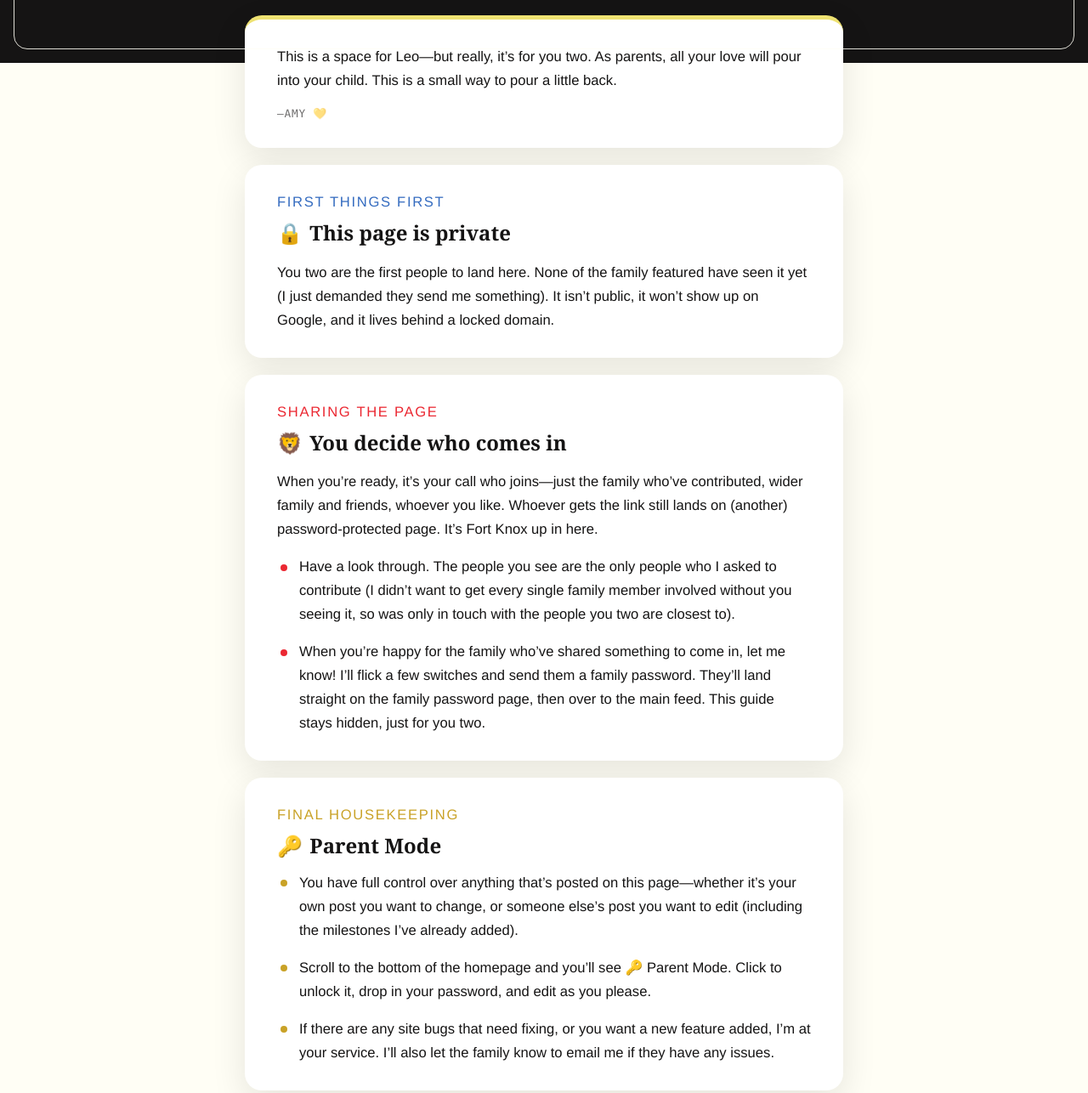
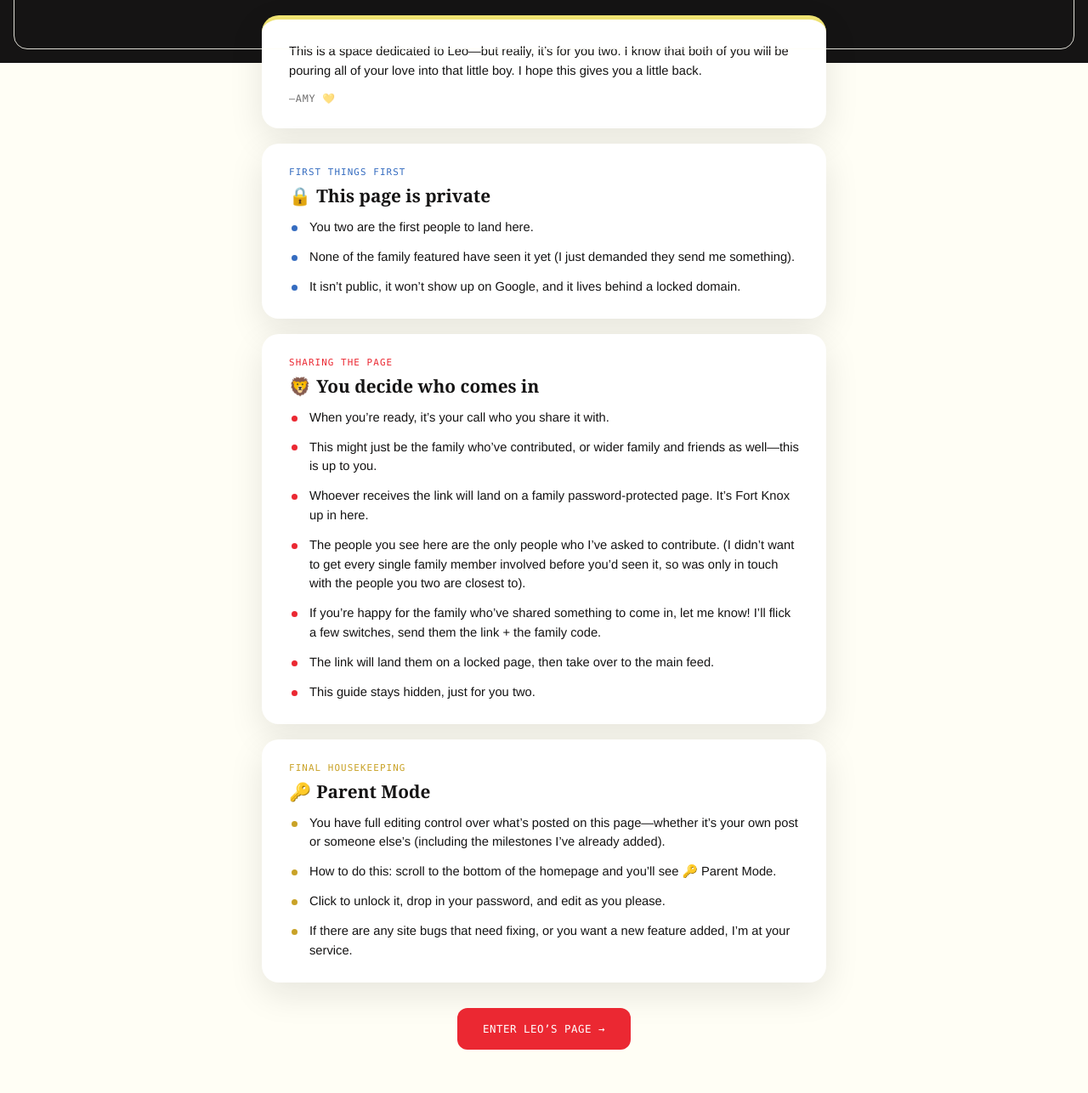
Before and after one commit to paloma-skydive/leo-love, a website: page public/guide.html in a window 1280 px wide. Shown: the part 566-1852 px from the top of the page at 85% size. Drawn offline with Linux system fonts and the light colour scheme; a web font is replaced by a local one.

Commit message:
v=82: FEED GRID INVARIANT — media/tile block fixed height (--tile-h) on every card, body flexes to absorb row slack; stops videos + colour tiles stretching too tall (revert v=80 flex-grow). Add skills/leo-feed-grid to enforce it. Guide: fix kicker typeface (specificity bug: mono not helvetica), align type sizes to main page, hero sub one line, all copy edits

```diff
--- a/public/guide.html
+++ b/public/guide.html
@@ -7,71 +7,53 @@
 <link rel="preconnect" href="https://fonts.googleapis.com" />
 <link rel="preconnect" href="https://fonts.gstatic.com" crossorigin />
 <link href="https://fonts.googleapis.com/css2?family=Averia+Libre:ital,wght@0,300;0,400;0,700;1,400&family=Fragment+Mono:ital@0;1&display=swap" rel="stylesheet" />
-<link rel="stylesheet" href="/styles.css?v=70" />
+<link rel="stylesheet" href="/styles.css?v=81" />
 <style>
-  /* ---- Guide: calm, uniform, editorial. Module cards, one body type. ---- */
-  /* Hero reuses the shared .hero / .hero-frame / .hero-dots / .hero-name /
-     .eyebrow classes from styles.css so the typeface + dots match the main
-     site exactly; we only recolour it ink here. */
+  /* ---- Guide: calm, uniform, editorial. Aligned to the main page's type scale. ---- */
   .hero-guide-page { background: var(--ink); color: var(--cream); }
   .hero-guide-page .hero-frame { border-color: rgba(255,254,245,.85); }
   /* Keep the accent dots inside the hero so they don't bleed onto the note card below. */
   .hero-guide-page .dot-a { bottom: 12%; left: 6%; width: 120px; height: 120px; }
   .hero-guide-page .dot-c { z-index: 2; }
-  .hero-guide-page .sub { font-family: var(--body); font-size: 1.05rem; opacity: .82; margin: 14px auto 0; max-width: 34ch; position: relative; z-index: 5; }
+  /* Sub sits on one line (no max-width wrap). */
+  .hero-guide-page .sub { font-family: var(--body); font-size: .95rem; opacity: .82; margin: 12px auto 0; position: relative; z-index: 5; }
 
   /* Wider, calmer column */
-  .guide { max-width: 760px; margin: -56px auto 0; padding: 0 clamp(18px,4vw,28px) 80px; position: relative; z-index: 2; }
+  .guide { max-width: 720px; margin: -56px auto 0; padding: 0 clamp(18px,4vw,28px) 80px; position: relative; z-index: 2; }
 
-  /* Uniform body copy everywhere */
-  .guide p, .guide li { font-family: var(--body); font-size: 1.04rem; line-height: 1.68; color: var(--ink); }
+  /* Uniform body copy — same size as the main page body (.92rem) */
+  .guide p, .guide li { font-family: var(--body); font-size: .92rem; line-height: 1.55; color: var(--ink); }
 
   /* Each section is its own module card */
   .g-card {
     background: var(--white); border-radius: 20px; box-shadow: var(--shadow);
-    padding: 30px clamp(24px,4vw,38px); margin: 0 0 20px;
+    padding: 26px clamp(22px,4vw,32px); margin: 0 0 18px;
   }
   .g-note-card { border-top: 5px solid var(--yellow); }
-  .g-note-card p { margin: 0 0 14px; }
+  .g-note-card p { margin: 0 0 12px; }
   .g-note-card p:last-child { margin-bottom: 0; }
-  .g-note-card .sign { font-family: var(--mono); text-transform: uppercase; letter-spacing: .06em; font-size: .8rem; color: var(--soft); }
+  .guide .g-note-card .sign { font-family: var(--mono); text-transform: uppercase; letter-spacing: .06em; font-size: .74rem; color: var(--soft); }
 
-  /* Section heading: a small eyebrow kicker + title, roomy */
-  .g-kicker { font-family: var(--mono); text-transform: uppercase; letter-spacing: .1em; font-size: .72rem; margin: 0 0 8px; }
+  /* Section heading: mono eyebrow kicker + Averia title (matches main page eyebrows + headers).
+     Prefixed with .guide so it wins over the .guide p base rule (specificity). */
+  .guide .g-kicker { font-family: var(--mono); text-transform: uppercase; letter-spacing: .1em; font-size: .68rem; line-height: 1.4; margin: 0 0 8px; }
   .g-card.k-blue .g-kicker { color: var(--blue); }
   .g-card.k-red .g-kicker { color: var(--red); }
   .g-card.k-amber .g-kicker { color: #c9a227; }
-  .g-card h2 { font-family: var(--display); font-weight: 700; font-size: 1.5rem; line-height: 1.2; margin: 0 0 14px; }
-  .g-card h2 .g-emoji { font-family: var(--body); margin-right: .35em; }
+  .g-card h2 { font-family: var(--display); font-weight: 700; font-size: 1.3rem; line-height: 1.2; margin: 0 0 12px; }
+  .g-card h2 .g-emoji { font-family: var(--body); margin-right: .3em; }
   .g-card p:last-child { margin-bottom: 0; }
 
-  /* Bullet list inside a section (matches body type, roomy) */
-  .g-list { list-style: none; padding: 0; margin: 14px 0 0; }
-  .g-list li { position: relative; padding: 0 0 0 26px; margin-bottom: 16px; }
+  /* Bullet list inside a section */
+  .g-list { list-style: none; padding: 0; margin: 12px 0 0; }
+  .g-list li { position: relative; padding: 0 0 0 24px; margin-bottom: 12px; }
   .g-list li:last-child { margin-bottom: 0; }
-  .g-list li::before { content: ""; position: absolute; left: 4px; top: .62em; width: 8px; height: 8px; border-radius: 50%; background: var(--red); }
+  .g-list li::before { content: ""; position: absolute; left: 3px; top: .6em; width: 7px; height: 7px; border-radius: 50%; background: var(--red); }
   .g-card.k-blue .g-list li::before { background: var(--blue); }
   .g-card.k-amber .g-list li::before { background: #c9a227; }
 
-  /* Numbered steps: proper coloured tokens, generous spacing */
-  .g-steps { list-style: none; counter-reset: s; padding: 0; margin: 6px 0 0; }
-  .g-steps li {
-    counter-increment: s; position: relative; padding: 2px 0 0 52px; margin-bottom: 22px;
-    min-height: 34px; display: flex; align-items: center;
-  }
-  .g-steps li:last-child { margin-bottom: 0; }
-  .g-steps li::before {
-    content: counter(s); position: absolute; left: 0; top: 0;
-    width: 34px; height: 34px; border-radius: 50%;
-    background: var(--red); color: #fff;
-    font-family: var(--display); font-weight: 700; font-size: 1.05rem;
-    display: inline-flex; align-items: center; justify-content: center;
-  }
-  .g-steps li:nth-child(2)::before { background: var(--blue); }
-  .g-steps li:nth-child(3)::before { background: #c9a227; }
-
-  .g-cta-row { margin-top: 34px; text-align: center; }
-  .g-cta { display: inline-block; background: var(--red); color: #fff; font-family: var(--mono); text-transform: uppercase; letter-spacing: .04em; font-size: .82rem; padding: 16px 32px; border-radius: 12px; text-decoration: none; transition: filter .15s, transform .15s; }
+  .g-cta-row { margin-top: 30px; text-align: center; }
+  .g-cta { display: inline-block; background: var(--red); color: #fff; font-family: var(--mono); text-transform: uppercase; letter-spacing: .04em; font-size: .78rem; padding: 15px 30px; border-radius: 12px; text-decoration: none; transition: filter .15s, transform .15s; }
   .g-cta:hover { filter: brightness(1.05); transform: translateY(-1px); }
 </style>
 </head>
@@ -92,23 +74,31 @@
 
   <div class="guide">
     <div class="g-card g-note-card">
-      <p>This is a space for Leo&mdash;but really, it&rsquo;s for you two. As parents, all your love will pour into your child. This is a small way to pour a little back.</p>
+      <p>This is a space dedicated to Leo&mdash;but really, it&rsquo;s for you two. I know that both of you will be pouring all of your love into that little boy. I hope this gives you a little back.</p>
       <p class="sign">&mdash;Amy &#x1F49B;</p>
     </div>
 
     <div class="g-card k-blue">
       <p class="g-kicker">First things first</p>
       <h2><span class="g-emoji">&#x1F512;</span>This page is private</h2>
-      <p>You two are the first people to land here. None of the family featured have seen it yet (I just demanded they send me something). It isn&rsquo;t public, it won&rsquo;t show up on Google, and it lives behind a locked domain.</p>
+      <ul class="g-list">
+        <li>You two are the first people to land here.</li>
+        <li>None of the family featured have seen it yet (I just demanded they send me something).</li>
+        <li>It isn&rsquo;t public, it won&rsquo;t show up on Google, and it lives behind a locked domain.</li>
+      </ul>
     </div>
 
     <div class="g-card k-red">
       <p class="g-kicker">Sharing the page</p>
       <h2><span class="g-emoji">&#x1F981;</span>You decide who comes in</h2>
-      <p>When you&rsquo;re ready, it&rsquo;s your call who joins&mdash;just the family who&rsquo;ve contributed, wider family and friends, whoever you like. Whoever gets the link still lands on (another) password-protected page. It&rsquo;s Fort Knox up in here.</p>
       <ul class="g-list">
-        <li>Have a look through. The people you see are the only people who I asked to contribute (I didn&rsquo;t want to get every single family member involved without you seeing it, so was only in touch with the people you two are closest to).</li>
-        <li>When you&rsquo;re happy for the family who&rsquo;ve shared something to come in, let me know! I&rsquo;ll flick a few switches and send them a family password. They&rsquo;ll land straight on the family password page, then over to the main feed. This guide stays hidden, just for you two.</li>
+        <li>When you&rsquo;re ready, it&rsquo;s your call who you share it with.</li>
+        <li>This might just be the family who&rsquo;ve contributed, or wider family and friends as well&mdash;this is up to you.</li>
+        <li>Whoever receives the link will land on a family password-protected page. It&rsquo;s Fort Knox up in here.</li>
+        <li>The people you see here are the only people who I&rsquo;ve asked to contribute. (I didn&rsquo;t want to get every single family member involved before you&rsquo;d seen it, so was only in touch with the people you two are closest to).</li>
+        <li>If you&rsquo;re happy for the family who&rsquo;ve shared something to come in, let me know! I&rsquo;ll flick a few switches, send them the link + the family code.</li>
+        <li>The link will land them on a locked page, then take over to the main feed.</li>
+        <li>This guide stays hidden, just for you two.</li>
       </ul>
     </div>
 
@@ -116,9 +106,10 @@
       <p class="g-kicker">Final housekeeping</p>
       <h2><span class="g-emoji">&#x1F511;</span>Parent Mode</h2>
       <ul class="g-list">
-        <li>You have full control over anything that&rsquo;s posted on this page&mdash;whether it&rsquo;s your own post you want to change, or someone else&rsquo;s post you want to edit (including the milestones I&rsquo;ve already added).</li>
-        <li>Scroll to the bottom of the homepage and you&rsquo;ll see &#x1F511; Parent Mode. Click to unlock it, drop in your password, and edit as you please.</li>
-        <li>If there are any site bugs that need fixing, or you want a new feature added, I&rsquo;m at your service. I&rsquo;ll also let the family know to email me if they have any issues.</li>
+        <li>You have full editing control over what&rsquo;s posted on this page&mdash;whether it&rsquo;s your own post or someone else&rsquo;s (including the milestones I&rsquo;ve already added).</li>
+        <li>How to do this: scroll to the bottom of the homepage and you&rsquo;ll see &#x1F511; Parent Mode.</li>
+        <li>Click to unlock it, drop in your password, and edit as you please.</li>
+        <li>If there are any site bugs that need fixing, or you want a new feature added, I&rsquo;m at your service.</li>
       </ul>
     </div>
 
```
Also changed, not shown: public/index.html (+2 -2 lines), public/styles.css (+16 -16 lines).
